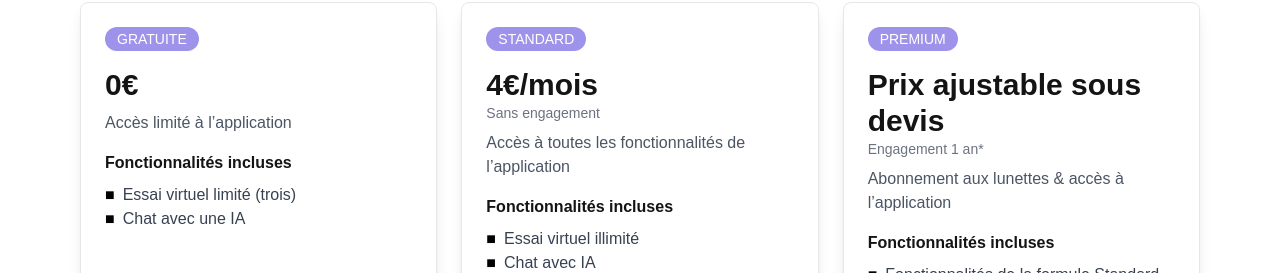
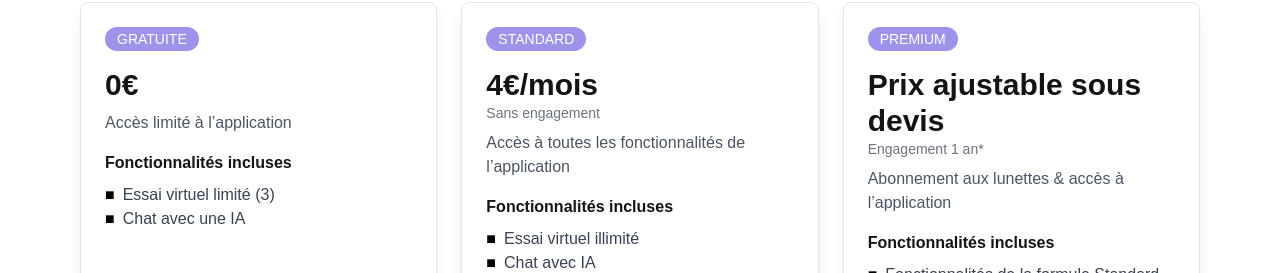
Before and after one commit to ugododo/glassia, a Next.js app: page / in a window 1280 px wide. Shown: the part 3096-3369 px from the top of the page. Built offline with nearby package versions, Linux system fonts and the light colour scheme; a web font is replaced by a local one.

Commit message:
feat: updated feature description

```diff
--- a/src/app/page.tsx
+++ b/src/app/page.tsx
@@ -76,7 +76,7 @@ export default function Home() {
       name: "GRATUITE",
       price: "0€",
       description: "Accès limité à l’application",
-      features: ["Essai virtuel limité (trois)", "Chat avec une IA"],
+      features: ["Essai virtuel limité (3)", "Chat avec une IA"],
       buttonText: "TÉLÉCHARGER",
       buttonStyle: "border border-black text-black",
     },
```
